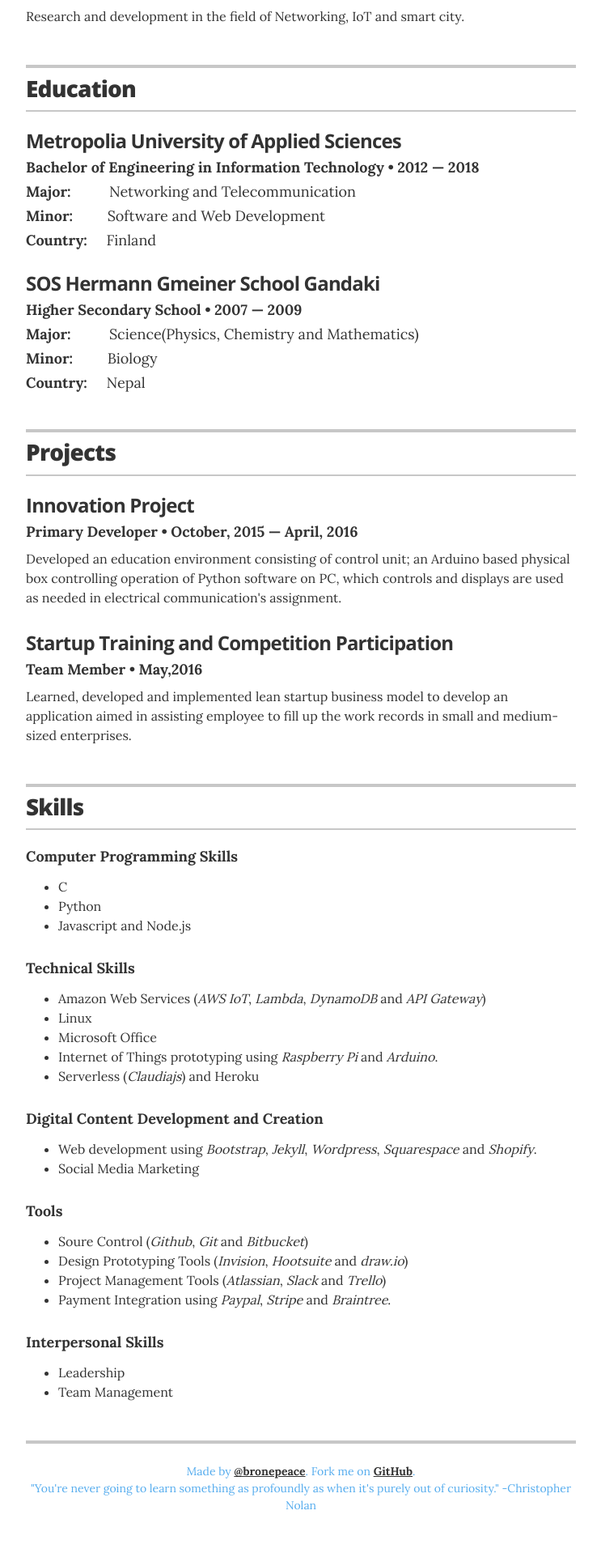
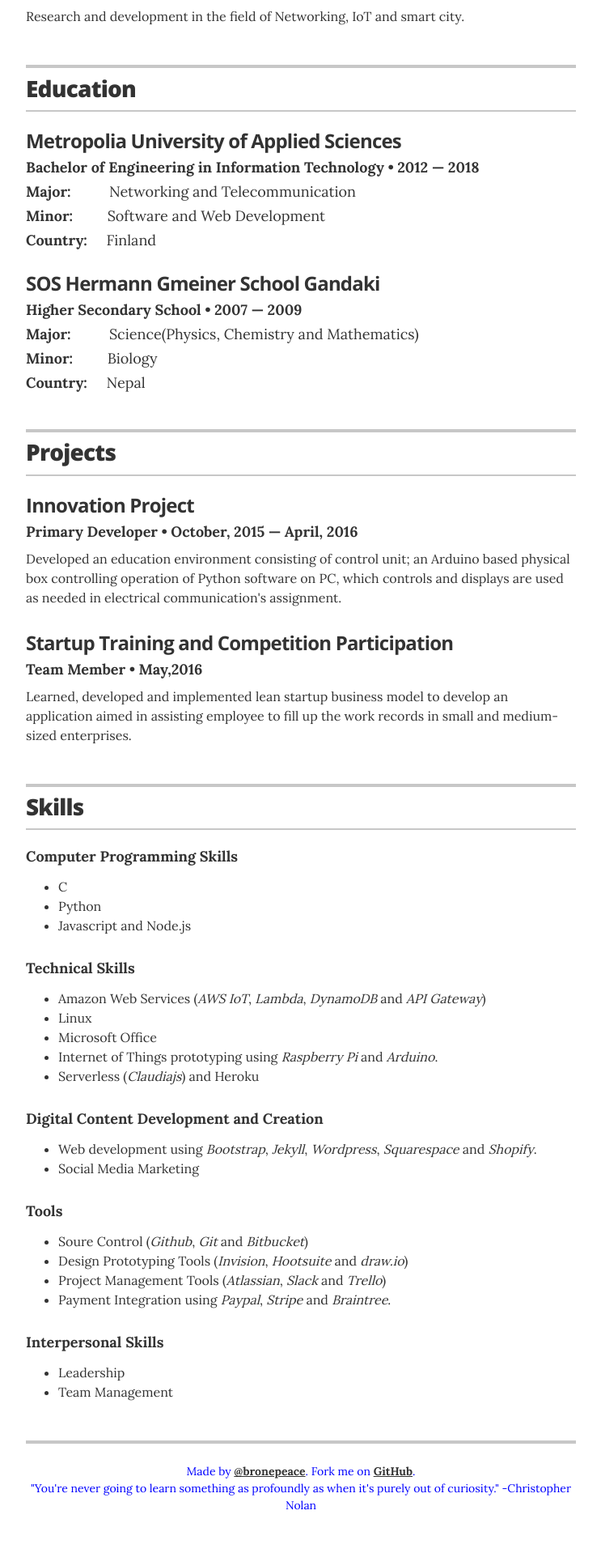
Before and after one commit to ranabhat/ranabhat.github.io, a Jekyll site: the page built from index.html, in a window 1280 px wide. Shown: the part 1464-3382 px from the top of the page at 81% size, without its empty margins (268-1011 px from the left). Built offline with Jekyll 4.4.1, drawn with Linux system fonts in a browser that asks for light colours.

Commit message:
Update _resume.scss

```diff
--- a/_sass/_resume.scss
+++ b/_sass/_resume.scss
@@ -185,7 +185,7 @@
   .footer-line {
     margin: 0;
     font-size: .875rem;
-    color: #55acee;
+    color: blue;
 
     > a {
       font-weight: 700;
```
